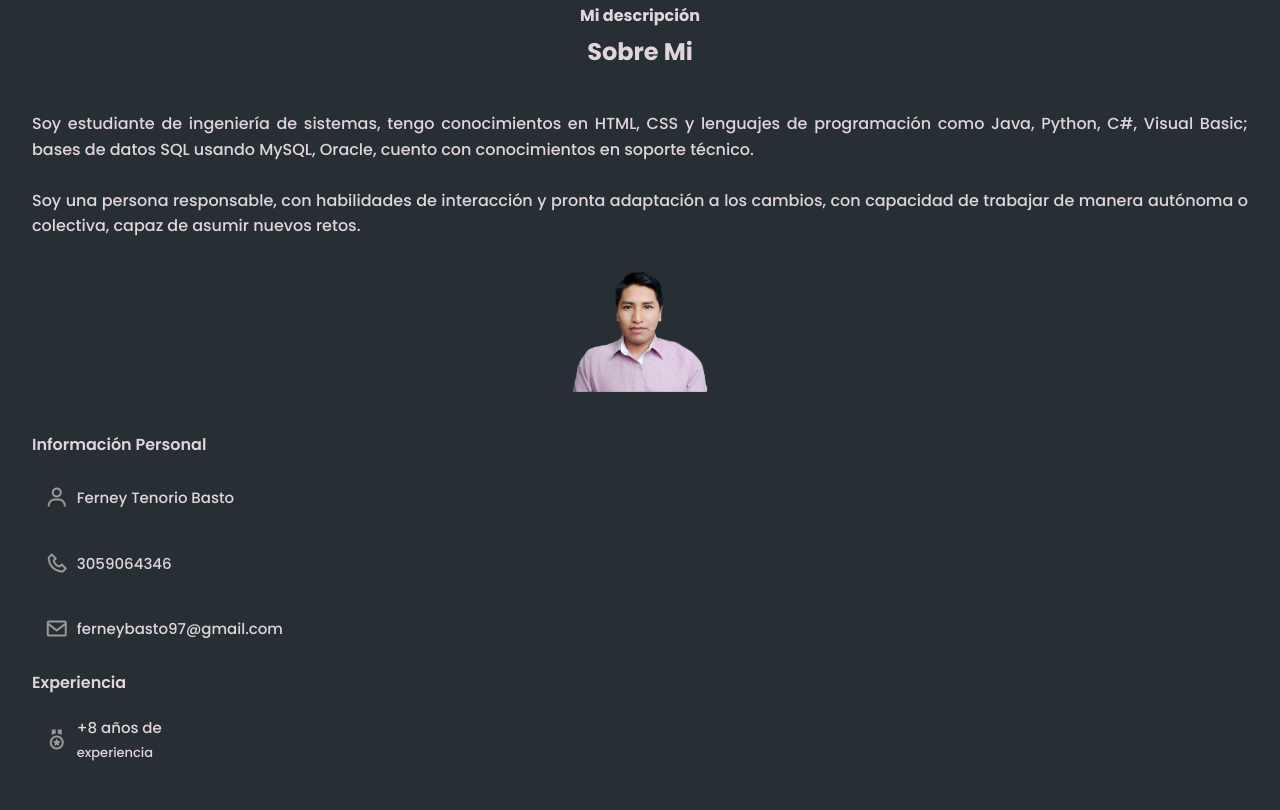
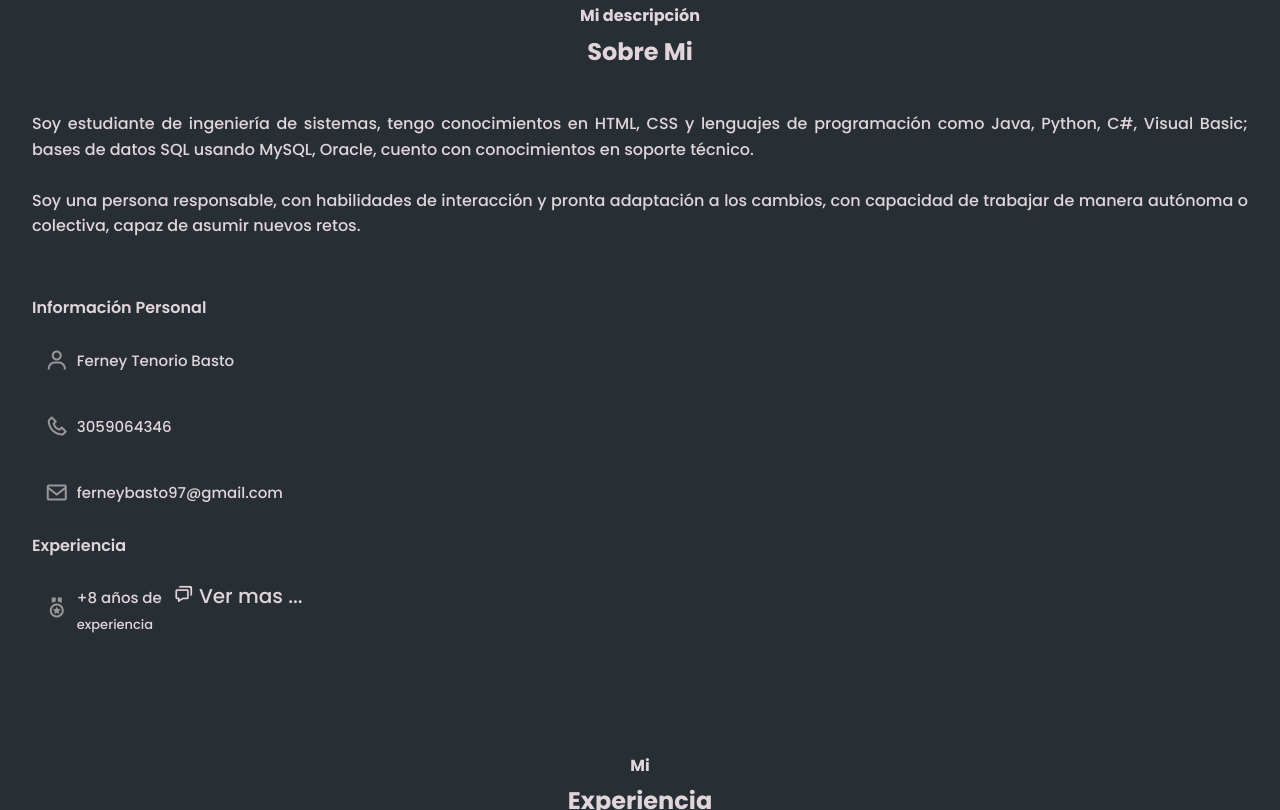
Before and after one commit to ferneyb/ferneyb.github.io, a plain HTML site: page index.html in a window 1280 px wide. Shown: the part 861-1671 px from the top of the page. Drawn offline with nearby package versions, Linux system fonts and the light colour scheme.

Commit message:
update contact

```diff
--- a/css/style.css
+++ b/css/style.css
@@ -274,7 +274,14 @@ img {
   color: var(--first-color-lighten);
   margin-bottom: var(--mb-5);
 }
-
+.contact_link{
+  font-size: var(--h2-font-size);
+  color: var(--first-color-lighten);
+  margin: 0 var(--mb-1);
+}
+.contact_link:hover a{
+  color: var(--second-color);
+}
 .home_social {
   margin-bottom: 5rem;
 }
--- a/index.html
+++ b/index.html
@@ -59,6 +59,7 @@
                     <h1 class="home_title"><span class="text_change">F</span>erney <span
                             class="text_change">T</span>enorio <span class="text_change">B</span>asto</h1>
                     <span class="home_profession">Desarrollador de Software</span>
+                    <span class="contact_link"><a href="#contact"><i class='bx bx-chat'></i> ¿Desea Contactarme? Clic aqui </a></span>
                     <div class="home_social">
                         <a href="https://wa.me/573059064346" class="home_social-link" target="_blank"><i class='bx bxl-whatsapp'></i></a>
                         <a href="https://www.linkedin.com/in/ferney-tenorio-basto/" class="home_social-link" target="_blank"><i class='bx bxl-linkedin'></i></a>
@@ -90,7 +91,7 @@
                         cambios, con capacidad de trabajar de
                         manera autónoma o colectiva, capaz de asumir nuevos
                         retos.</p>
-                    <img src="./img/ferney.png" alt="" class="about_img">
+                    <!--<img src="./img/ferney.png" alt="" class="about_img">-->
                 </div>
 
                 <div>
@@ -114,7 +115,7 @@
                         <div class="about_information-data">
                             <i class="bx bx-medal about_information-icon"></i>
                             <div>
-                                <span class="about_information-subtitle">+8 años de</span>
+                                <span class="about_information-subtitle">+8 años de <span class="contact_link"><a href="#experience"><i class='bx bx-chat'></i> Ver mas ... </a></span></span>
                                 <span class="about_information-subtitle-small">experiencia</span>
                             </div>
                         </div>
```
